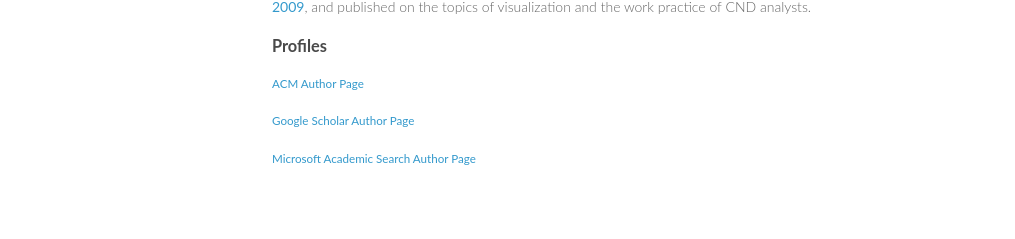
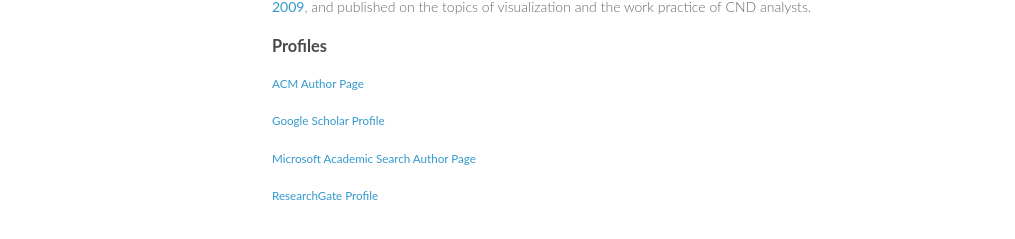
Before and after one commit to jgoodall/jgoodall.github.io, a Jekyll site: the page built from about/index.md, in a window 1280 px wide. Shown: the part 288-527 px from the top of the page, without its empty margins (128-1143 px from the left). Built offline with Jekyll 4.4.1, drawn with Linux system fonts in a browser that asks for light colours; Markdown is read by kramdown in place of the engine named in the settings.

Commit message:
added researchgate profile page to about

```diff
--- a/about/index.md
+++ b/about/index.md
@@ -11,5 +11,6 @@ John holds a Ph.D. and M.S. in [Information Systems](http://www.is.umbc.edu/) fr
 ### Profiles
 
 ##### [ACM Author Page](http://dl.acm.org/author_page.cfm?id=81100461685)
-##### [Google Scholar Author Page](http://scholar.google.com/citations?user=wRgcV8EAAAAJ)
+##### [Google Scholar Profile](http://scholar.google.com/citations?user=wRgcV8EAAAAJ)
 ##### [Microsoft Academic Search Author Page](http://academic.research.microsoft.com/Author/935659)
+##### [ResearchGate Profile](https://www.researchgate.net/profile/John_Goodall2/)
```
